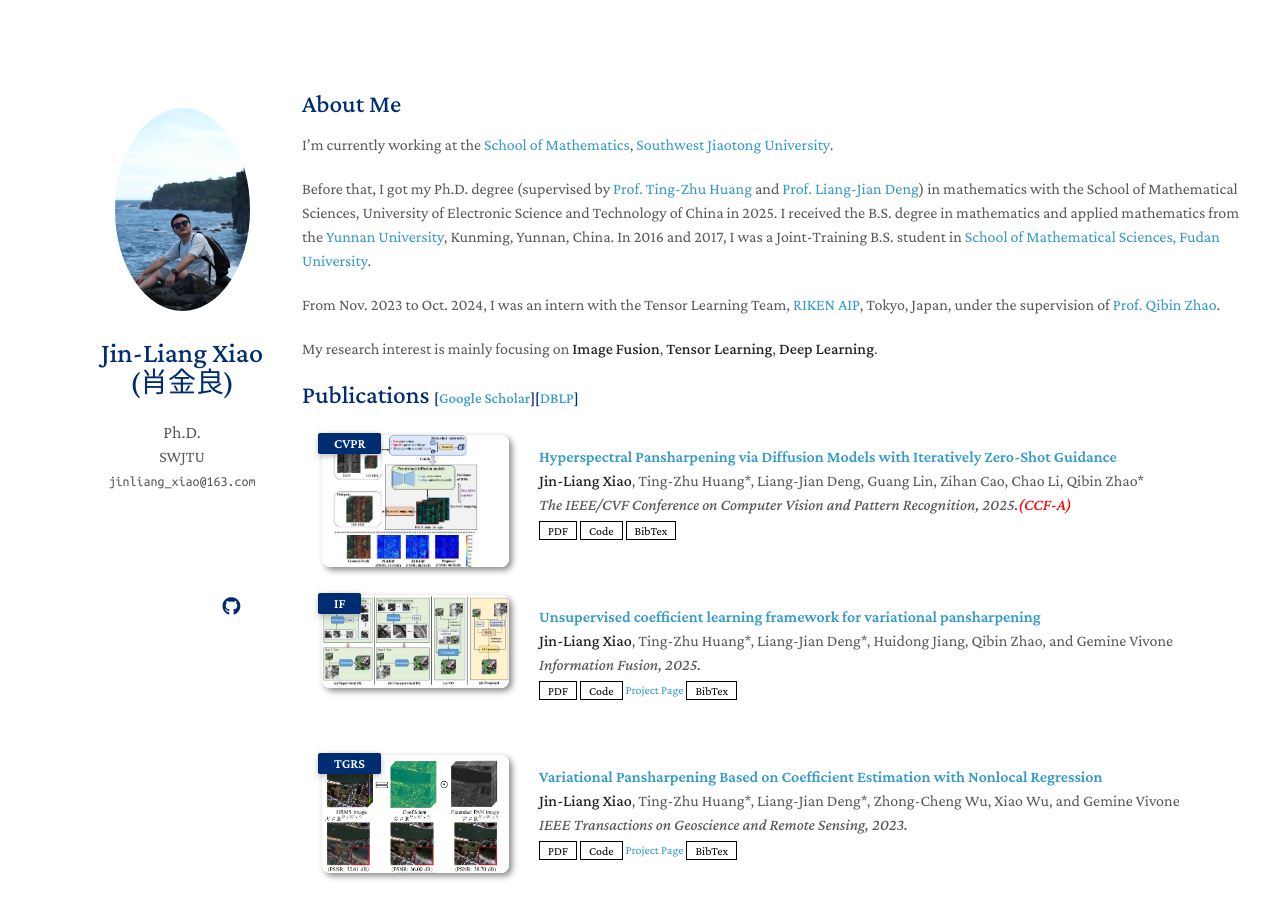
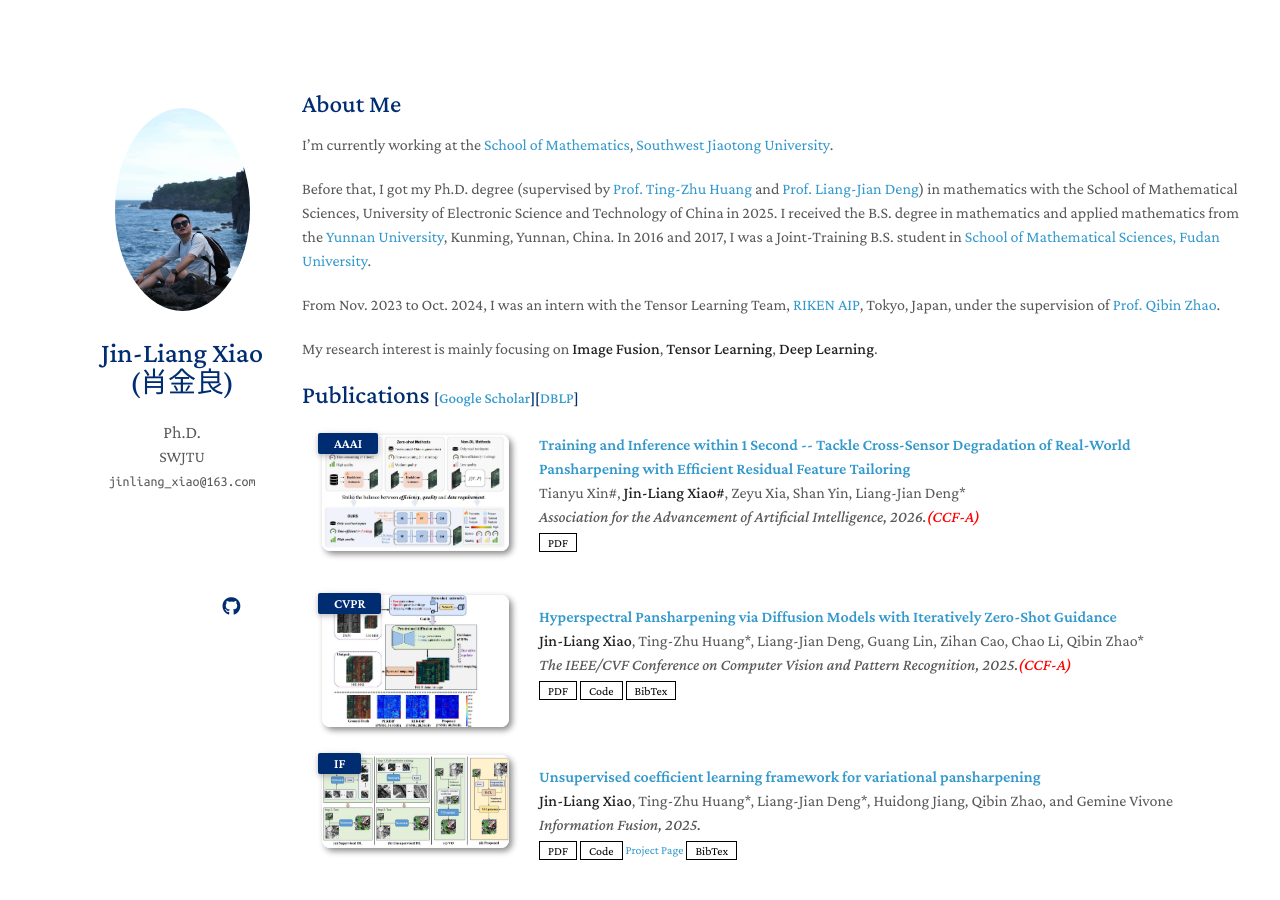
Before and after one commit to Jin-liangXiao/Jin-liangXiao.github.io, a Jekyll site: the page built from index.md, in a window 1280 px wide and 900 px high. Built offline with Jekyll 4.4.1, drawn with Linux system fonts in a browser that asks for light colours; nearby versions of some CDN libraries; a style sheet for code colours, icons or effects is not loaded; our own code applies the rules of GitHub Pages for plain Markdown files.

Commit message:
Update publications.md

```diff
--- a/_includes/publications.md
+++ b/_includes/publications.md
@@ -5,6 +5,26 @@
 <ol class="bibliography">
 
 
+
+
+
+<li>
+<div class="pub-row">
+  <div class="col-sm-3 abbr" style="position: relative;padding-right: 15px;padding-left: 15px;">
+    <img src="assets/img/aaai-26.jpg" width="200px" class="teaser img-fluid z-depth-1" style="">
+            <abbr class="badge">AAAI</abbr>
+  </div>
+  <div class="col-sm-9" style="position: relative;padding-right: 15px;padding-left: 20px;">
+      <div class="title"><a href="https://arxiv.org/pdf/2508.07369">Training and Inference within 1 Second -- Tackle Cross-Sensor Degradation of Real-World Pansharpening with Efficient Residual Feature Tailoring</a></div>
+      <div class="author">Tianyu Xin#, <strong>Jin-Liang Xiao#</strong>, Zeyu Xia, Shan Yin, Liang-Jian Deng*</div>
+      <div class="periodical"><em>Association for the Advancement of Artificial Intelligence, 2026.<strong><font color="#FF0000">(CCF-A)</font></strong></em>
+      </div>
+    <div class="links">
+      <a href="https://arxiv.org/pdf/2508.07369" class="btn btn-sm z-depth-0" role="button" target="_blank" style="font-size:12px;">PDF</a>
+    </div>
+  </div>
+</div>
+</li>
 
 
 
```
